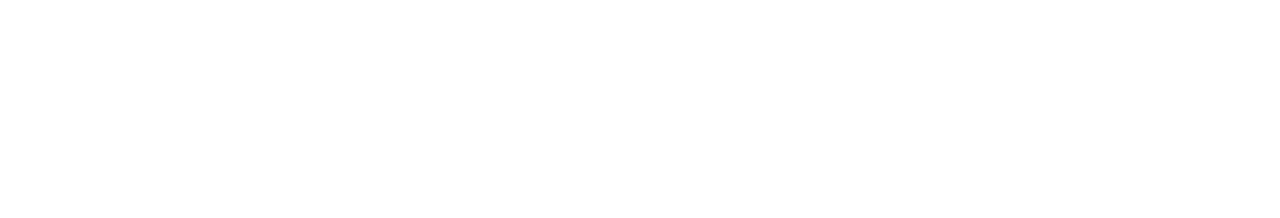
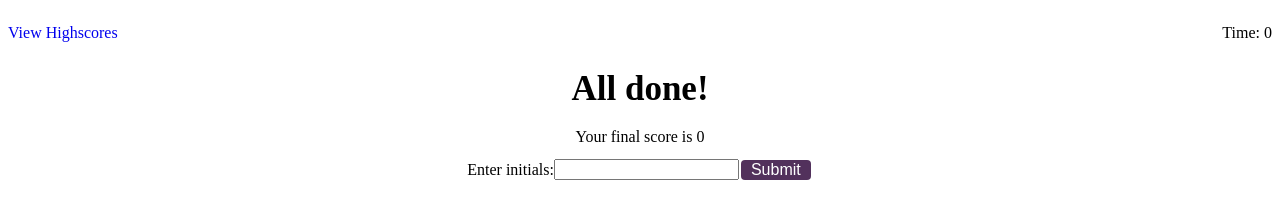
Before and after one commit to matildabakare/code-quiz, a plain HTML site: page score.html in a window 1280 px wide. Drawn offline with Linux system fonts and the light colour scheme.

Commit message:
score.html created and some styling completed

```diff
--- a/assets/css/style.css
+++ b/assets/css/style.css
@@ -40,7 +40,20 @@ section p {
     line-height: 0.1;
 }
 
-#start-button {
+/* #start-button {
+    background-color: var(--button-color);
+    border: none;
+    color: white;
+    padding: 1px 10px;
+    text-align: center;
+    text-decoration: none;
+    display: inline-block;
+    font-size: 16px;
+    margin: 4px 2px;
+    border-radius: 4px;
+} */
+
+.btn {
     background-color: var(--button-color);
     border: none;
     color: white;
@@ -53,3 +66,24 @@ section p {
     margin: 4px 2px;
     border-radius: 4px;
 }
+
+
+
+.end-screen{
+    display: flex;
+    flex-wrap: wrap;
+    flex-direction: column;
+    align-items: center;
+}
+
+.score-initials {
+    display: flex;
+    flex-wrap: wrap;
+    align-items: center;
+}
+
+.score-initials form {
+    display: flex;
+    flex-wrap: wrap;
+    align-items: center;
+}
--- a/score.html
+++ b/score.html
@@ -0,0 +1,42 @@
+<!DOCTYPE html>
+<html lang="en">
+<head>
+    <meta charset="UTF-8">
+    <meta name="viewport" content="width=device-width, initial-scale=1.0">
+    <meta http-equiv="X-UA-Compatible" content="IE=edge">
+    <title>Code Quiz</title>
+    <link rel="stylesheet" href="./assets/css/style.css">
+</head>
+
+<body>
+    <header id="header-elements">
+        <a class="high-scores" href="./highscores.html">View Highscores</a>
+        <p>Time: 0</p>
+    </header>
+
+    <main class="page-content" id="page-content">
+        <!-- Beginning Screen -->
+        <section class="end-screen">
+            <h1 class="end-title">All done!</h1>
+            <p>Your final score is <span>0</span></p>
+            <div class="score-initials">
+                <p>Enter initials: </p>
+
+                <form id="task-form">
+                    <div class="form-group">
+                        <input type="text" name="initials" placeholder="" />
+                    </div>
+
+
+                    <div class="form-group">
+                        <button class="btn" id="save-initials" type="submit">Submit</button>
+                    </div>
+                </form>
+            </div>
+
+        </section>
+    </main>
+
+    <script src="./assets/js/script.js"></script>
+
+</body>
```
Also changed, not shown: index.html (+2 -2 lines).
